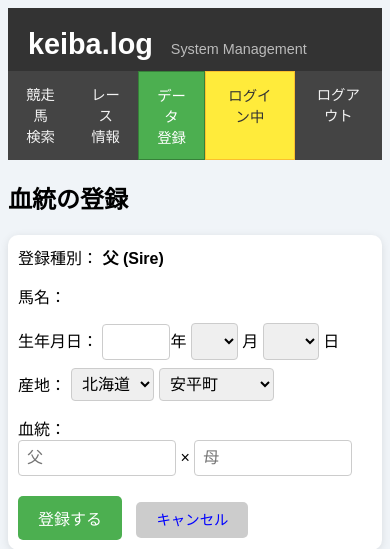
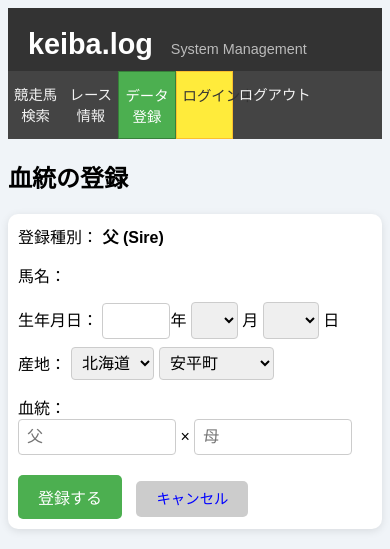
Before and after one commit to tminowa68/Keiba.log, a Flask app: page /add_parent in a window 390 px wide. Shown: the top 549 px of the page. Run offline with Flask 3, Linux system fonts and the light colour scheme; a user stored in the database is signed in; data that the repository does not hold is empty.

Commit message:
Add files via upload

```diff
--- a/static/style.css
+++ b/static/style.css
@@ -697,9 +697,19 @@ td.col-num{
     input, select, textarea, button {
         font-size: 16px;
     }
-
+    .navbar {
+        overflow-x: auto;
+        flex-wrap: nowrap;
+        -webkit-overflow-scrolling: touch;
+    }
+    .navbar a {
+        flex: 0 0 auto;
+        width: 3em;
+        padding: 12px 6px;
+    }
     .navbar a span {
         display: block;
         text-align: center;
+        white-space: nowrap;
     }
 }
```
